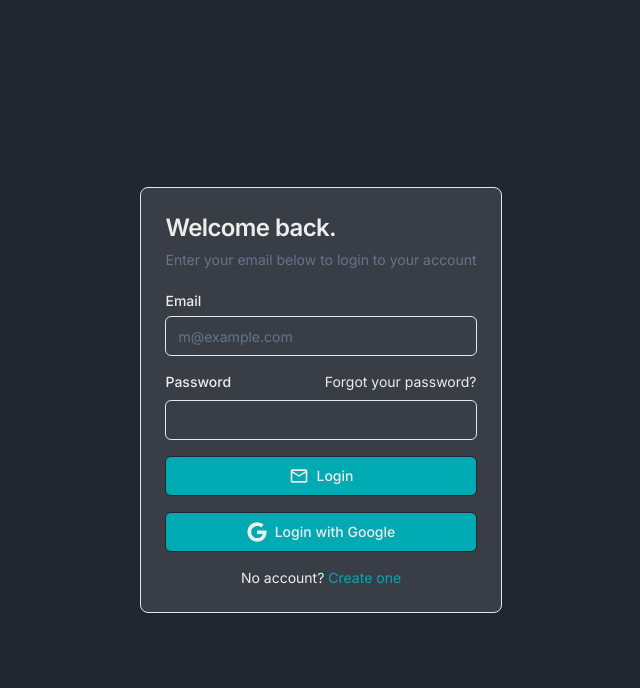
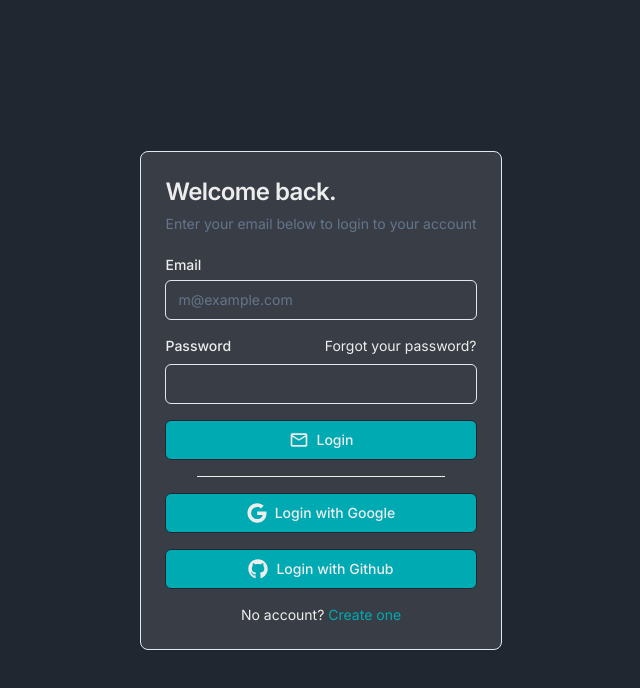
Before and after one commit to Plezo/blog, a Next.js app: page /login in a window 1280 px wide. Shown: the top 688 px of the page, without its empty margins (319-959 px from the left). Built offline with nearby package versions, Linux system fonts and the light colour scheme.

Commit message:
(fix) login page

```diff
--- a/app/login/page.tsx
+++ b/app/login/page.tsx
@@ -1,6 +1,6 @@
 "use client";
-import Link from "next/link";
 import { FaGoogle } from "react-icons/fa";
+import { FaGithub } from "react-icons/fa";
 import { MdOutlineEmail } from "react-icons/md";
 import { Button } from "@/components/ui/button";
 import {
@@ -10,6 +10,7 @@
   CardHeader,
   CardTitle,
 } from "@/components/ui/card";
+import { Separator } from "@/components/ui/separator";
 import { Input } from "@/components/ui/input";
 import { Label } from "@/components/ui/label";
 
@@ -38,7 +39,7 @@
               <Input
                 id="email"
                 type="email"
-                className="bg-primary"
+                className="bg-primary text-foreground"
                 placeholder="m@example.com"
                 required
               />
@@ -56,7 +57,7 @@
                 </a>
               </div>
               <Input
-                className="bg-primary"
+                className="bg-primary text-foreground"
                 id="password"
                 type="password"
                 required
@@ -70,6 +71,9 @@
               <MdOutlineEmail className="h-5 w-5 mr-2" />
               Login
             </Button>
+            <div className="flex justify-center ">
+              <Separator className="my-0 w-4/5 bg-foreground" />
+            </div>
             <Button
               variant="outline"
               className="w-full text-foreground bg-accent border-background hover:bg-accent/80"
@@ -77,6 +81,14 @@
             >
               <FaGoogle className="h-5 w-5 mr-2" />
               Login with Google
+            </Button>
+            <Button
+              variant="outline"
+              className="w-full text-foreground bg-accent border-background hover:bg-accent/80"
+              onClick={handleLogin}
+            >
+              <FaGithub className="h-5 w-5 mr-2" />
+              Login with Github
             </Button>
           </div>
           <div className="mt-4 text-center text-sm text-foreground">
--- /dev/null
+++ b/components/ui/separator.tsx
@@ -0,0 +1,31 @@
+"use client"
+
+import * as React from "react"
+import * as SeparatorPrimitive from "@radix-ui/react-separator"
+
+import { cn } from "@/lib/utils"
+
+const Separator = React.forwardRef<
+  React.ElementRef<typeof SeparatorPrimitive.Root>,
+  React.ComponentPropsWithoutRef<typeof SeparatorPrimitive.Root>
+>(
+  (
+    { className, orientation = "horizontal", decorative = true, ...props },
+    ref
+  ) => (
+    <SeparatorPrimitive.Root
+      ref={ref}
+      decorative={decorative}
+      orientation={orientation}
+      className={cn(
+        "shrink-0 bg-border",
+        orientation === "horizontal" ? "h-[1px] w-full" : "h-full w-[1px]",
+        className
+      )}
+      {...props}
+    />
+  )
+)
+Separator.displayName = SeparatorPrimitive.Root.displayName
+
+export { Separator }
--- a/package.json
+++ b/package.json
@@ -12,6 +12,7 @@
     "@aws-sdk/client-s3": "^3.592.0",
     "@aws-sdk/client-sts": "^3.592.0",
     "@radix-ui/react-label": "^2.1.0",
+    "@radix-ui/react-separator": "^1.1.0",
     "@radix-ui/react-slot": "^1.1.0",
     "@types/react-syntax-highlighter": "^15.5.13",
     "axios": "^1.7.2",
```
Also changed, not shown: 1 other file (tests, documents, lock files or other folders).
